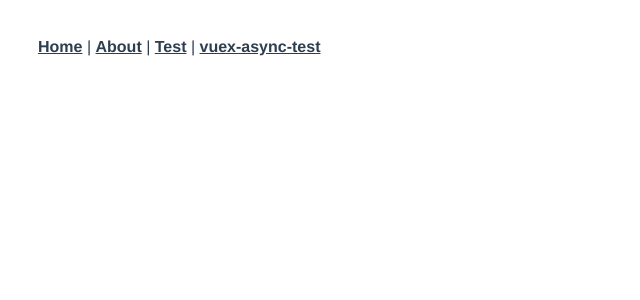
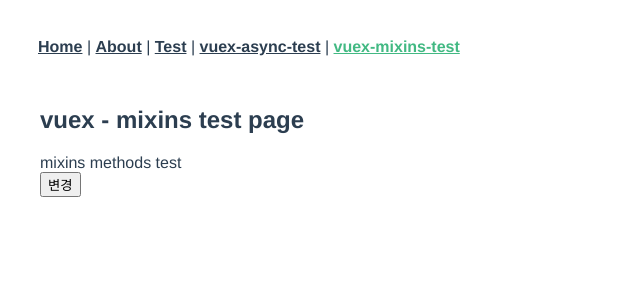
Before and after one commit to glory4god/vue-typescript-vuex, a Vue app: page /vuex-mixins in a window 1280 px wide. Shown: the top 300 px of the page, without its empty margins (0-640 px from the left). Built offline with nearby package versions, Linux system fonts and the light colour scheme.

Commit message:
feat : mixins test

```diff
--- a/src/App.vue
+++ b/src/App.vue
@@ -3,7 +3,8 @@
     <router-link to="/">Home</router-link> |
     <router-link to="/about">About</router-link> |
     <router-link to="/test">Test</router-link> |
-    <router-link to="/vuex-async">vuex-async-test</router-link>
+    <router-link to="/vuex-async">vuex-async-test</router-link> |
+    <router-link to="/vuex-mixins">vuex-mixins-test</router-link>
   </div>
   <router-view />
 </template>
--- /dev/null
+++ b/src/mixins/index.ts
@@ -0,0 +1,13 @@
+const _Mixins = {
+  methods: {
+    getMixinsMsg(): string {
+      return 'mixins methods test';
+    },
+    change(): string {
+      return '변경!!!';
+    },
+  },
+  computed: {},
+};
+
+export default _Mixins;
--- a/src/router/index.ts
+++ b/src/router/index.ts
@@ -22,6 +22,11 @@ const routes: Array<RouteRecordRaw> = [
     name: 'Vuex-Async',
     component: () => import('../views/VuexAsync.vue'),
   },
+  {
+    path: '/vuex-mixins',
+    name: 'Vuex-Mixins',
+    component: () => import('../views/VuexMixins.vue'),
+  },
 ];
 
 const router = createRouter({
--- /dev/null
+++ b/src/views/VuexMixins.vue
@@ -0,0 +1,24 @@
+<template>
+  <div style="padding-left: 2rem">
+    <h2 style="">vuex - mixins test page</h2>
+    <div>
+      {{ getMixinsMsg() }}
+    </div>
+    <div></div>
+    <button @click.prevent="change()">변경</button>
+  </div>
+</template>
+
+<script lang="ts">
+import { defineComponent } from 'vue';
+import _Mixins from '@/mixins';
+
+export default defineComponent({
+  data: () => {
+    return {};
+  },
+  methods: {},
+  computed: {},
+  mixins: [_Mixins],
+});
+</script>
```
